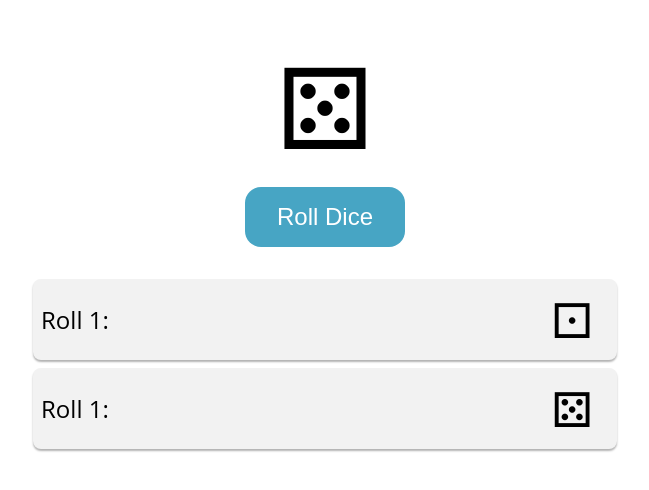
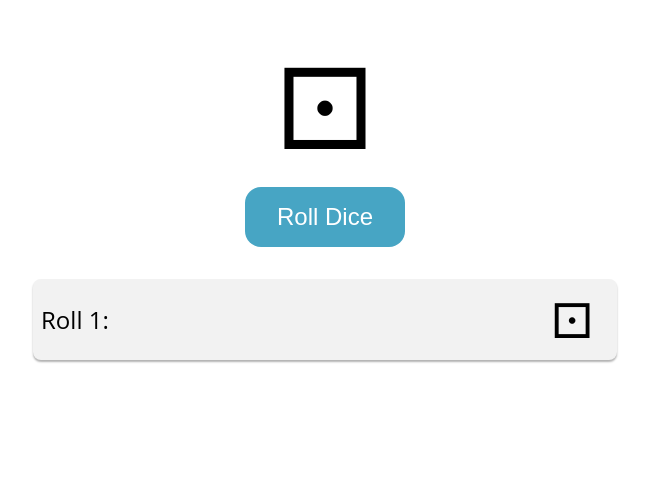
Before and after one commit to SinaAhmadiii/dice-roll-simulator, a plain HTML site: page index.html in a window 1280 px wide. Both pictures are taken after a click on the button "Roll Dice". Shown: the part 100-590 px from the top of the page, without its empty margins (315-964 px from the left). Drawn offline with Linux system fonts and the light colour scheme.

Commit message:
Add JS to project

```diff
--- a/index.html
+++ b/index.html
@@ -11,8 +11,9 @@
     <div class="dice" id="dice">&#9860;</div>
     <button id="roll-button">Roll Dice</button>
     <ul id="roll-history">
-        <li>Roll 1: <span>&#9856;</span></li>
-        <li>Roll 1: <span>&#9860;</span></li>
+        <!-- <li>Roll 1: <span>&#9856;</span></li>
+        <li>Roll 1: <span>&#9860;</span></li> -->
     </ul>
+    <script src="index.js"></script>
 </body>
 </html>
--- /dev/null
+++ b/index.js
@@ -0,0 +1,51 @@
+const buttonEl = document.getElementById("roll-button");
+const diceEl = document.getElementById("dice");
+const rollHistoryEl = document.getElementById("roll-history");
+let historyList = [];
+
+function rollDice(){
+    const rollResult = Math.floor(Math.random() * 6) + 1;
+    const diceFace = getDiceFace(rollResult)
+    diceEl.innerHTML = diceFace;
+    historyList.push(rollResult)
+    updateRollHistory();
+
+}
+
+function updateRollHistory(){
+    rollHistoryEl.innerHTML = "";
+    for (let i = 0; i<historyList.length; i++){
+        const listItem = document.createElement("li");
+        listItem.innerHTML = `Roll ${i + 1}: <span>${getDiceFace(historyList[i])}</span>`
+        rollHistoryEl.appendChild(listItem)
+
+    }
+
+}
+
+function getDiceFace(rollResult){
+    switch (rollResult){
+        case 1:
+            return "&#9856;";
+            case 2:
+                return "&#9857;";
+                case 3:
+                    return "&#9858;";
+                    case 4:
+                        return "&#9859;";
+                        case 5:
+                            return "&#9860;";
+                            case 6:
+                                return "&#9861;";
+                                default:
+                                    return "" ;
+    }
+}
+
+buttonEl.addEventListener("click",() => {
+    diceEl.classList.add("roll-animation");
+    setTimeout(() =>{
+        diceEl.classList.remove("roll-animation");
+        rollDice();
+    },1000);
+});
--- a/style.css
+++ b/style.css
@@ -13,8 +13,22 @@ h1{
 .dice{
     font-size: 7rem;
     margin: 5px;
+    animation-duration: 1s;
+    animation-fill-mode: forwards;
 }
 
+.roll-animation{
+    animation-name: roll;
+}
+@keyframes roll {
+    0%{
+        transform: rotateY(0deg) rotateX(0deg);
+    }
+    100%{
+        transform: rotateY(720deg) rotateX(720deg);
+
+    }
+}
 button{
     background-color: #47a5c4;
     color: white;
```
